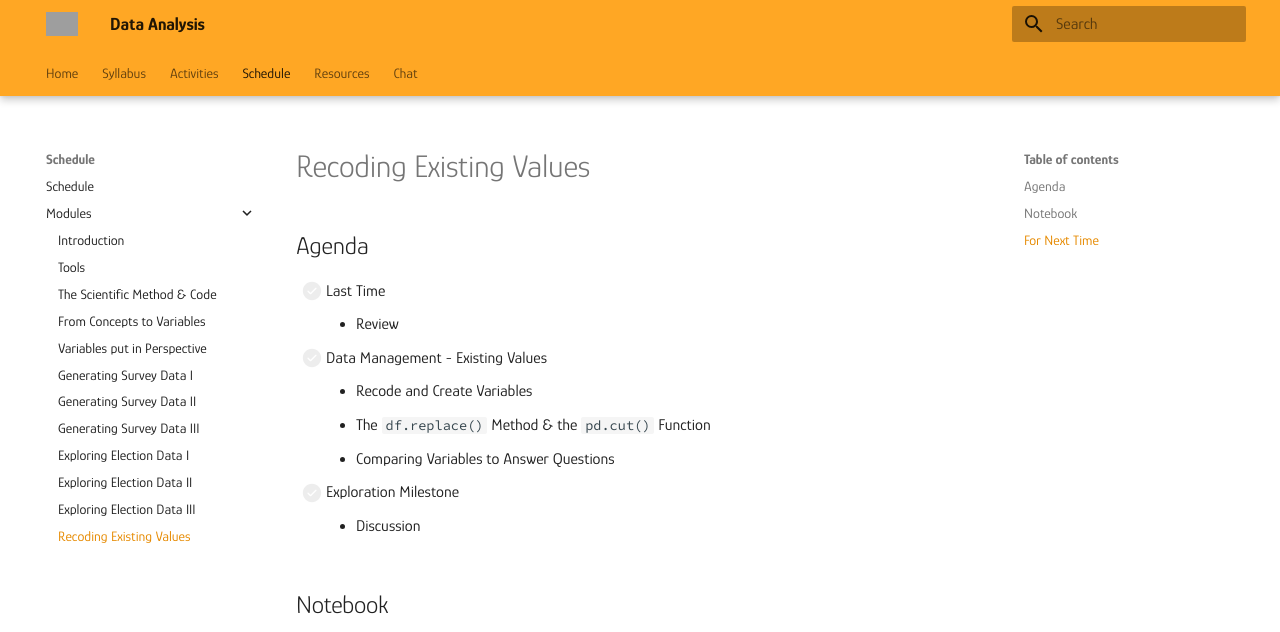
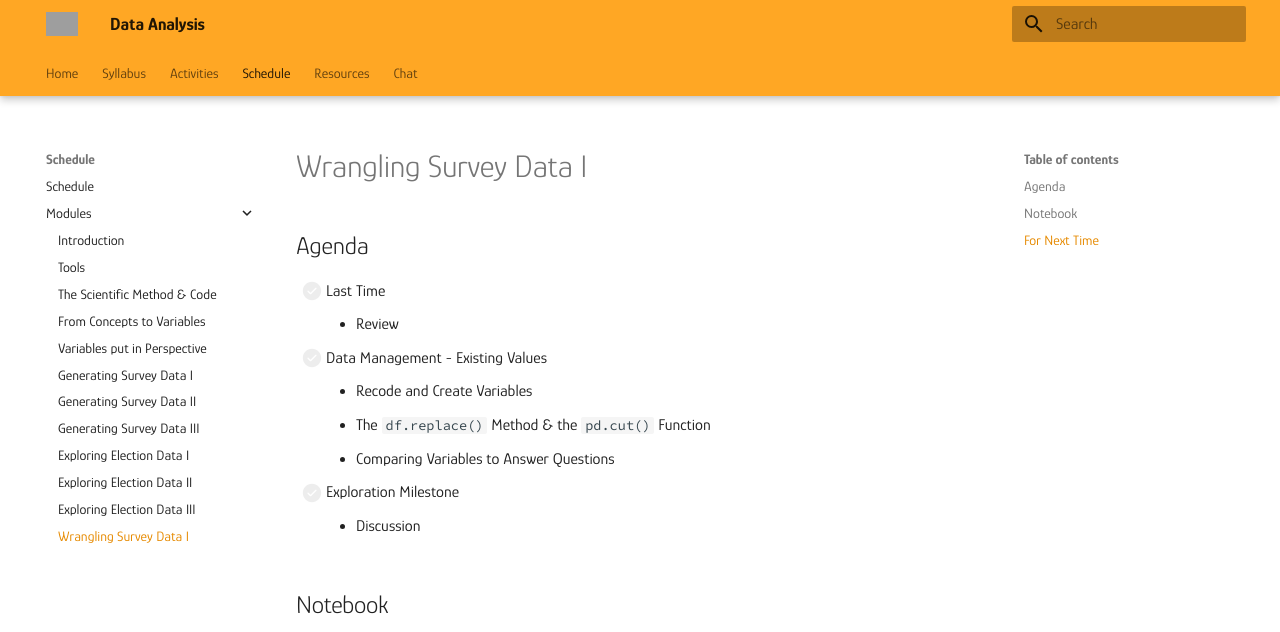
Before and after one commit to mickaeltemporao/data-analysis, an MkDocs documentation site: the page built from docs/modules/management-1.md, in a window 1280 px wide and 921 px high. Shown: the top 632 px of the window. Built offline with MkDocs 1.6.1 and Material for MkDocs 9.7.7, drawn with Linux system fonts in a browser that asks for light colours; grey boxes are pictures that could not be loaded.

Commit message:
fix title

```diff
--- a/docs/modules/management-1.md
+++ b/docs/modules/management-1.md
@@ -1,4 +1,4 @@
-# Recoding Existing Values
+# Wrangling Survey Data I
 
 ## Agenda
 - [ ] Last Time
```
